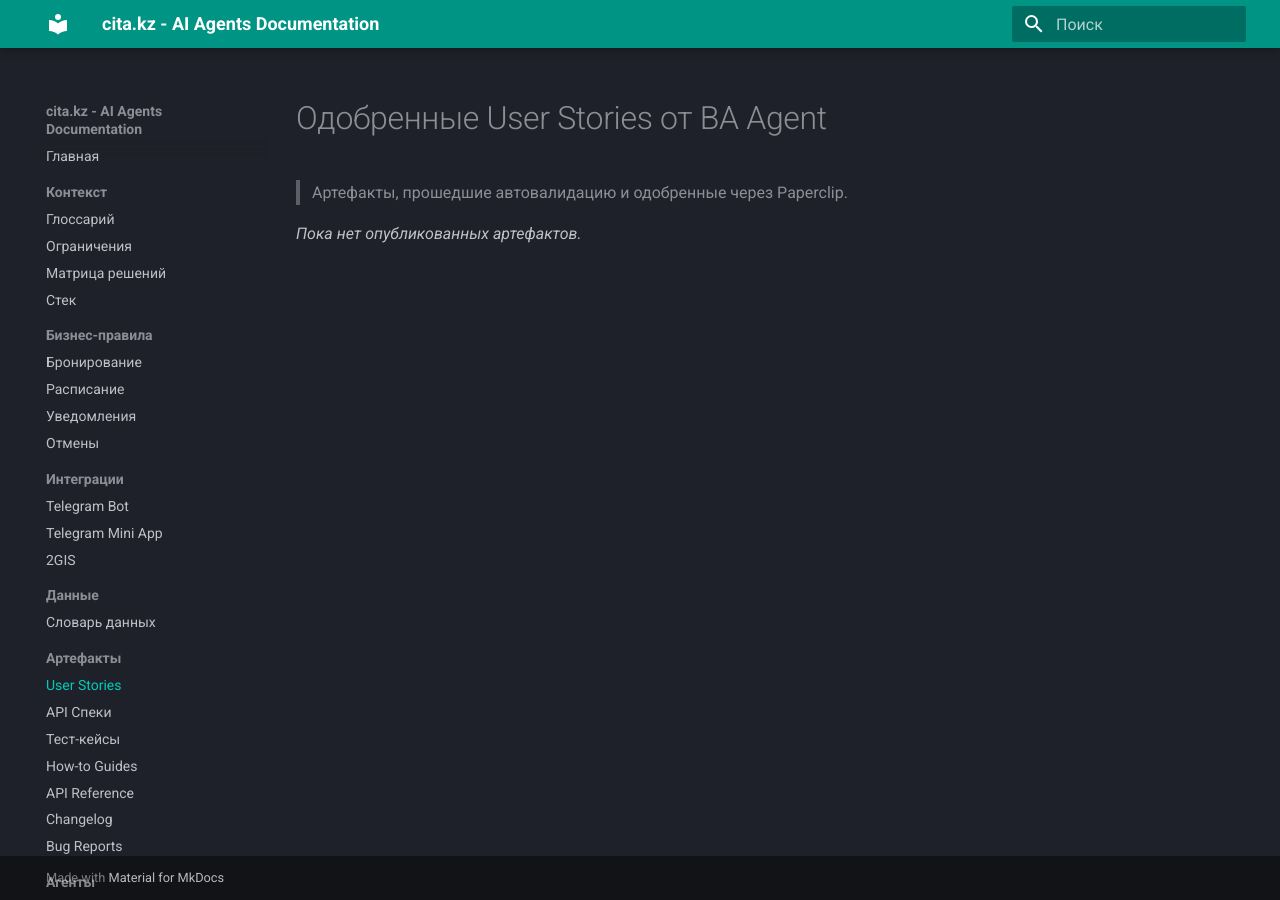
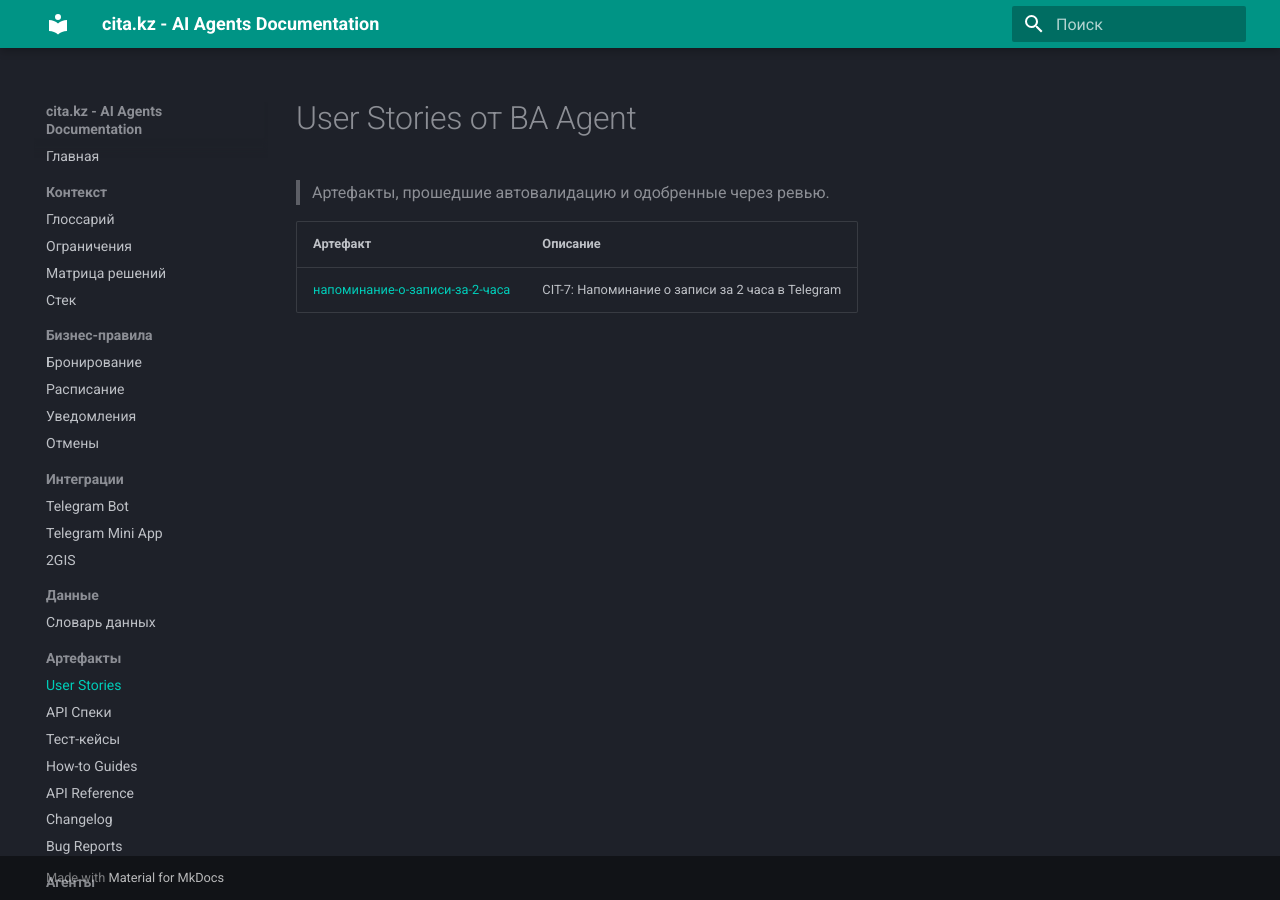
Before and after one commit to anurgaz/cita-agents, an MkDocs documentation site: the page built from docs/artifacts/user-stories/index.md, in a window 1280 px wide. Built offline with MkDocs 1.6.1 and Material for MkDocs 9.7.7, drawn with Linux system fonts in a browser that asks for light colours.

Commit message:
fix: pass PAPERCLIP_ISSUE_NUMBER in rejected workflow, auto-generate artifact indexes

```diff
--- a/docs/artifacts/user-stories/index.md
+++ b/docs/artifacts/user-stories/index.md
@@ -1,5 +1,7 @@
-# Одобренные User Stories от BA Agent
+# User Stories от BA Agent
 
-> Артефакты, прошедшие автовалидацию и одобренные через Paperclip.
+> Артефакты, прошедшие автовалидацию и одобренные через ревью.
 
-*Пока нет опубликованных артефактов.*
+| Артефакт | Описание |
+|----------|----------|
+| [напоминание-о-записи-за-2-часа](напоминание-о-записи-за-2-часа.md) | CIT-7: Напоминание о записи за 2 часа в Telegram |
```
Also changed, not shown: 3 other files.
